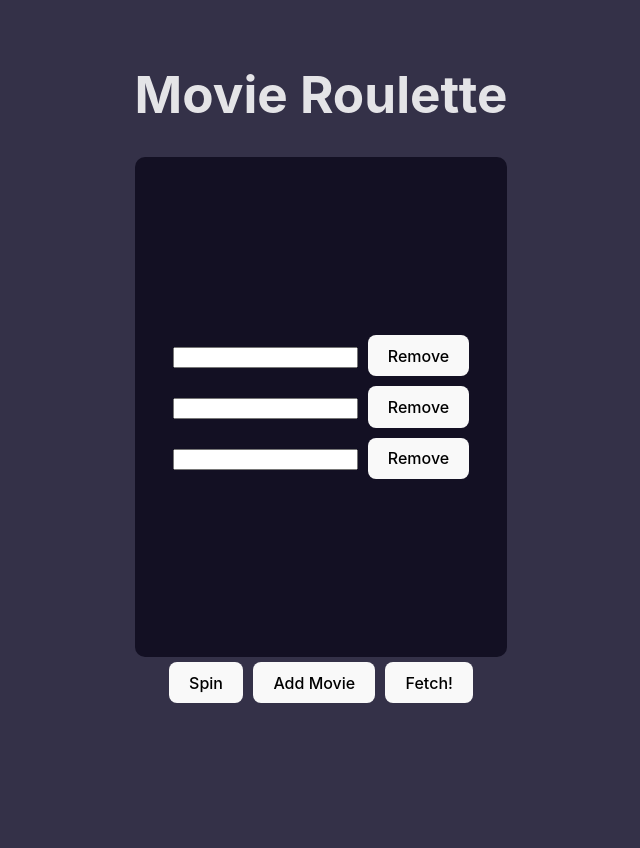
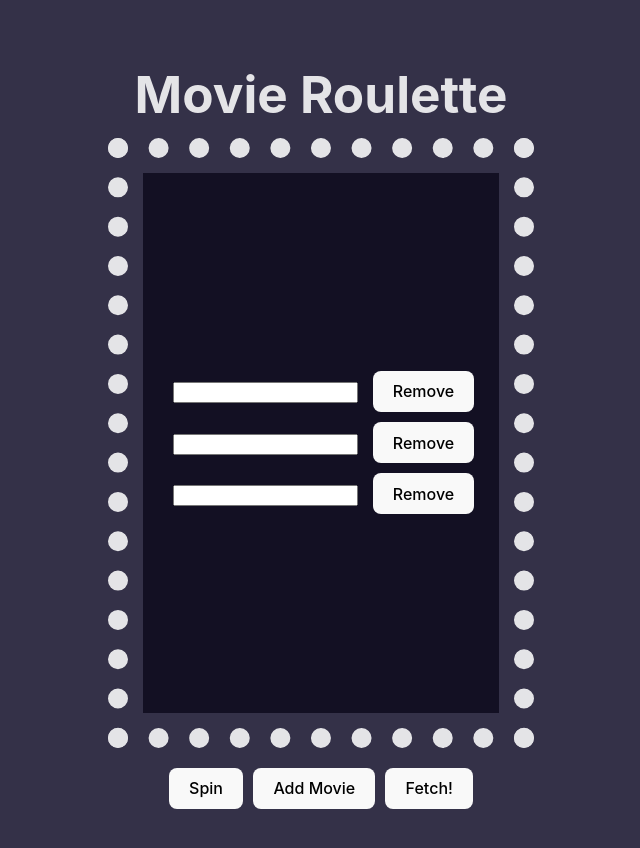
Before and after one commit to drewpate/movie-roulette-app, a React (Vite) app: page / in a window 1280 px wide. Shown: the top 848 px of the page, without its empty margins (319-959 px from the left). Before the commit the page ends 800 px from the top, so only its background shows below. Built offline with nearby package versions, Linux system fonts and the light colour scheme.

Commit message:
adds a dotted border to input container

```diff
--- a/src/index.css
+++ b/src/index.css
@@ -56,11 +56,15 @@ button:focus-visible {
 }
 
 input {
-  margin: 5px;
+  margin: 10px;
 }
 
 .input-container {
-  border-radius: 10px;
+  outline: 20px;
+  outline-style: dotted;
+  outline-offset: 15px;
+  margin: 50px;
+  padding: 20px;
   overflow: auto;
   display: flex;
   flex-direction: column;
@@ -73,6 +77,7 @@ input {
 .input-container .button-container {
   display: flex;
   justify-content: space-between;
+  flex-direction: row;
 }
 .wheel {
   display: flex;
```
